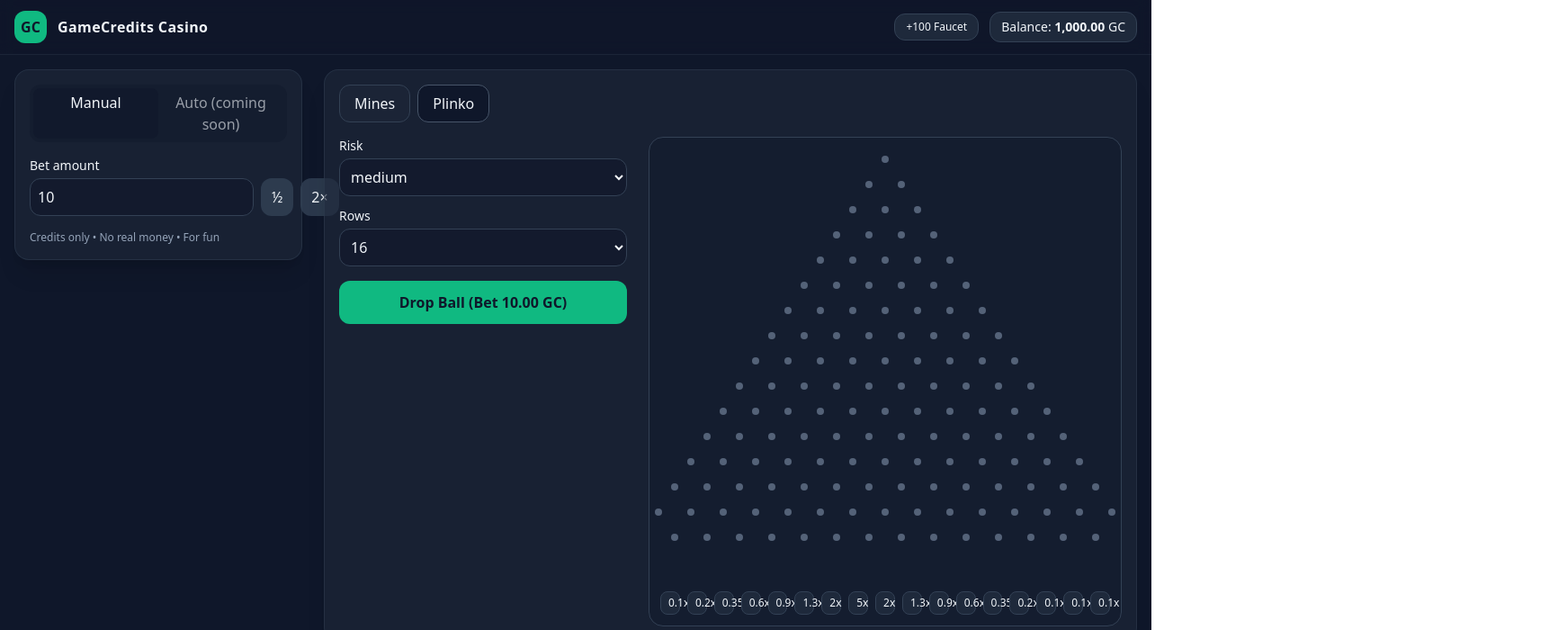
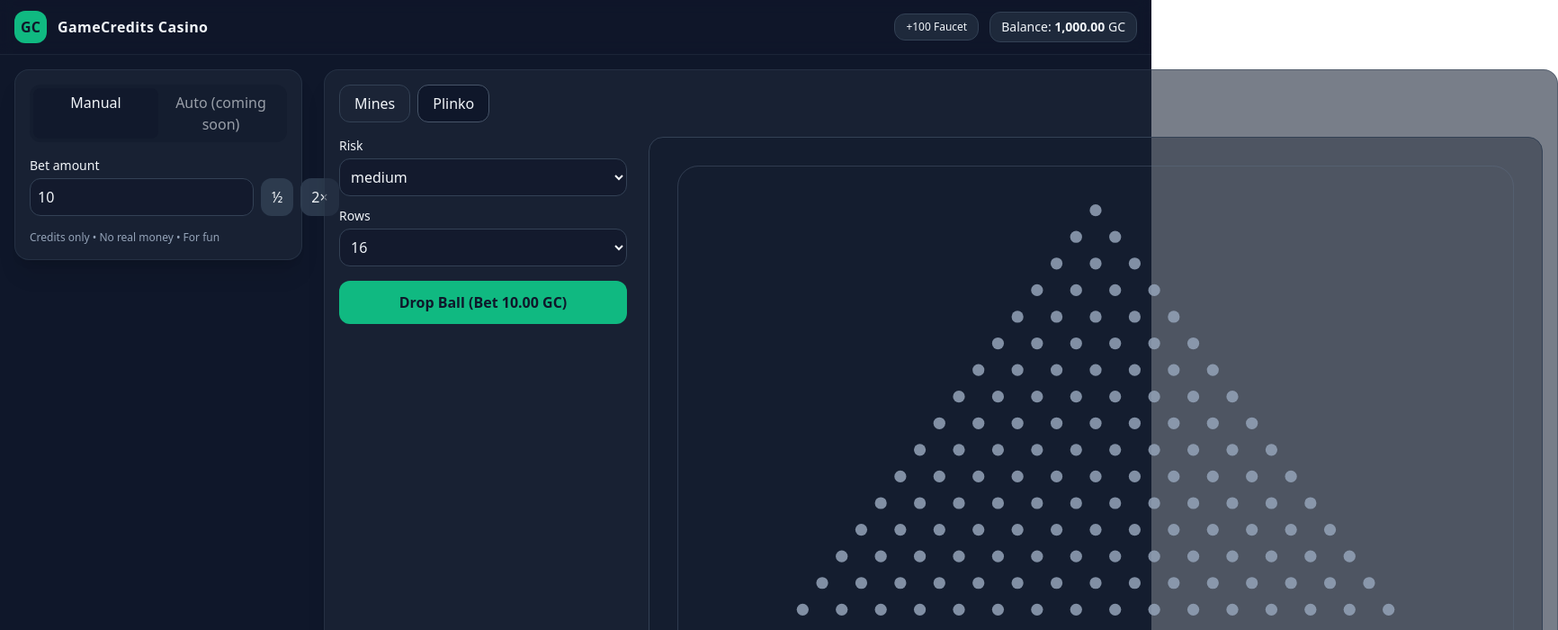
Before and after one commit to UciferAariz/sattamax, a React (Vite) app: page / in a window 1280 px wide. Both pictures are taken after a click on the button "Plinko". Shown: the top 700 px of the page at 90% size, 1732 px wide, since content can reach past the window. Built offline with nearby package versions, Linux system fonts and the light colour scheme.

Commit message:
Update App.jsx

```diff
--- a/src/App.jsx
+++ b/src/App.jsx
@@ -253,49 +253,44 @@ function Plinko({ bet, canBet, balance, setBalance }) {
   const [rows, setRows] = useState(16);
   const [risk, setRisk] = useState("medium");
   const multipliers = useMemo(
-    () => PLINKO_PRESETS[risk][rows] || PLINKO_PRESETS["medium"][16],
+    () => PLINKO_PRESETS[risk][rows] || PLINKO_PRESETS.medium[16],
     [risk, rows]
   );
+  const [lastWin, setLastWin] = useState(null);
+  const [ball, setBall] = useState(null); // {row,col,x,y,running}
 
-  // VISUAL LAYOUT
-  const PEG_R = 4;                      // peg radius (px)
-  const FIELD_W = 720;                  // board width (px)
-  const PEG_Y = 28;                     // vertical spacing between peg rows
-  const PEG_X = 36;                     // horizontal spacing between pegs
-  const BOTTOM_BAR = 72;                // space reserved for payout labels
-  const TOP_PAD = 24;                   // top padding
-  const BOARD_H = TOP_PAD + rows * PEG_Y + BOTTOM_BAR;
+  // --- Layout: use normalized units inside SVG (0..1000) and scale with viewBox
+  const VB_W = 1000;
+  const VB_H = 750;         // overall height of the SVG area
+  const PAD_X = 120;        // roomy left/right padding
+  const PAD_TOP = 60;       // roomy top padding
+  const PAD_BOTTOM = 220;   // reserve space for labels beneath the pegs
 
-  // Ball animation state
-  const [ball, setBall] = useState(null); // {row, col, x, y, running}
-  const [lastWin, setLastWin] = useState(null);
+  const pegYGap = (VB_H - PAD_TOP - PAD_BOTTOM) / (rows - 1);
+  const pegXGap = 46;       // horizontal distance between pegs on same row
+  const pegR = 7;           // peg radius
+  const ballR = 10;
 
-  // Compute X position for a given row/col (row has row+1 pegs)
+  // compute X of col on row (row has row+1 pegs)
   const xFor = (row, col) => {
     const count = row + 1;
-    const totalWidth = (count - 1) * PEG_X;
-    const left = (FIELD_W - totalWidth) / 2;
-    return left + col * PEG_X;
+    const rowWidth = (count - 1) * pegXGap;
+    const left = VB_W / 2 - rowWidth / 2;
+    return left + col * pegXGap;
   };
-  const yFor = (row) => TOP_PAD + row * PEG_Y;
+  const yFor = (row) => PAD_TOP + row * pegYGap;
 
-  // Start a drop
   const drop = () => {
     if (!canBet || ball?.running) return;
     setBalance((b) => b - bet);
 
-    // Start above row 0, middle between two pegs (like real plinko)
-    const startCol = 0; // we’ll advance on first tick
-    setBall({ row: -1, col: startCol, x: FIELD_W / 2, y: yFor(-1), running: true });
+    let r = -1;
+    let c = 0;
+    setBall({ row: r, col: c, x: VB_W / 2, y: PAD_TOP - 40, running: true });
 
-    // Step the ball down the tree
-    let r = -1;
-    let c = startCol;
-
-    const tick = () => {
+    const step = () => {
       r += 1;
       if (r >= rows) {
-        // landed — compute slot and payout
         const slot = Math.max(0, Math.min(multipliers.length - 1, c));
         const mult = multipliers[slot] ?? 0;
         const win = bet * mult;
@@ -304,24 +299,11 @@ function Plinko({ bet, canBet, balance, setBalance }) {
         setBall((b) => b && { ...b, running: false });
         return;
       }
-
-      // At each row we bounce left or right: increment col by 0 or 1
       c += Math.random() < 0.5 ? 0 : 1;
-
-      setBall({
-        row: r,
-        col: c,
-        x: xFor(r, c),              // center over the “gap” for next row
-        y: yFor(r),
-        running: true,
-      });
-
-      // Next step
-      setTimeout(tick, 160); // speed (ms between rows)
+      setBall({ row: r, col: c, x: xFor(r, c), y: yFor(r), running: true });
+      setTimeout(step, 160);
     };
-
-    // kickoff
-    setTimeout(tick, 160);
+    setTimeout(step, 160);
   };
 
   return (
@@ -336,9 +318,7 @@ function Plinko({ bet, canBet, balance, setBalance }) {
           disabled={ball?.running}
         >
           {["low", "medium", "high"].map((r) => (
-            <option key={r} value={r} className="capitalize">
-              {r}
-            </option>
+            <option key={r} value={r}>{r}</option>
           ))}
         </select>
 
@@ -349,11 +329,7 @@ function Plinko({ bet, canBet, balance, setBalance }) {
           onChange={(e) => setRows(Number(e.target.value))}
           disabled={ball?.running}
         >
-          {[8, 12, 16].map((n) => (
-            <option key={n} value={n}>
-              {n}
-            </option>
-          ))}
+          {[8, 12, 16].map((n) => <option key={n} value={n}>{n}</option>)}
         </select>
 
         <button
@@ -370,71 +346,53 @@ function Plinko({ bet, canBet, balance, setBalance }) {
 
         {lastWin && (
           <div className="mt-3 text-sm">
-            Last drop → Mult: <b>{lastWin.mult}x</b> • Won:{" "}
-            <b>{format(lastWin.win)} GC</b> • Slot #{lastWin.slot}
+            Last drop → Mult: <b>{lastWin.mult}x</b> • Won: <b>{format(lastWin.win)} GC</b> • Slot #{lastWin.slot}
           </div>
         )}
       </div>
 
-      {/* Board */}
+      {/* Board + labels */}
       <div className="flex flex-col items-center">
-        <div
-          className="relative w-full max-w-5xl bg-slate-900/40 rounded-2xl border border-slate-700 overflow-hidden"
-          style={{ height: BOARD_H }}
-        >
-          {/* Pegs */}
-          <div className="absolute inset-x-0" style={{ top: TOP_PAD }}>
+        <div className="w-full max-w-5xl rounded-2xl border border-slate-700 bg-slate-900/40 p-6">
+          {/* SVG board keeps big airy spacing like Stake */}
+          <svg
+            viewBox={`0 0 ${VB_W} ${VB_H}`}
+            className="w-full block rounded-xl"
+            style={{ display: "block" }}
+          >
+            {/* inner rounded panel */}
+            <rect x="8" y="8" width={VB_W - 16} height={VB_H - 16} rx="24" ry="24" fill="transparent" stroke="rgba(100,116,139,0.4)" />
+
+            {/* PEGS */}
             {Array.from({ length: rows }).map((_, r) => {
               const count = r + 1;
-              const rowLeft = (FIELD_W - (count - 1) * PEG_X) / 2;
-              return (
-                <div
-                  key={r}
-                  className="absolute left-1/2"
-                  style={{
-                    transform: `translateX(-50%) translateY(${r * PEG_Y}px)`,
-                    width: FIELD_W,
-                    height: PEG_Y,
-                  }}
-                >
-                  {Array.from({ length: count }).map((_, c) => (
-                    <div
-                      key={c}
-                      className="rounded-full bg-slate-500/80"
-                      style={{
-                        position: "absolute",
-                        width: PEG_R * 2,
-                        height: PEG_R * 2,
-                        left: rowLeft + c * PEG_X - PEG_R,
-                        top: -PEG_R,
-                      }}
-                    />
-                  ))}
-                </div>
-              );
+              return Array.from({ length: count }).map((_, c) => (
+                <circle
+                  key={`${r}-${c}`}
+                  cx={xFor(r, c)}
+                  cy={yFor(r)}
+                  r={pegR}
+                  fill="rgba(148,163,184,0.85)"
+                />
+              ));
             })}
-          </div>
 
-          {/* Ball */}
-          {ball && (
-            <div
-              className="absolute rounded-full bg-emerald-400 shadow"
-              style={{
-                width: 14,
-                height: 14,
-                left: (ball.x ?? FIELD_W / 2) - 7,
-                top: (ball.y ?? 0) - 7,
-                transition: "left 150ms linear, top 150ms linear",
-              }}
-            />
-          )}
+            {/* BALL */}
+            {ball && (
+              <circle
+                cx={ball.x}
+                cy={ball.y}
+                r={ballR}
+                fill="#34d399"
+                style={{ transition: "cx 150ms linear, cy 150ms linear" }}
+              />
+            )}
+          </svg>
 
-          {/* Payout labels as a grid to avoid overlap */}
+          {/* Payout chips — centered, roomy, never overlap */}
           <div
-            className="absolute bottom-0 left-0 right-0 p-3 grid gap-2"
-            style={{
-              gridTemplateColumns: `repeat(${multipliers.length}, minmax(0, 1fr))`,
-            }}
+            className="mt-4 grid gap-2"
+            style={{ gridTemplateColumns: `repeat(${multipliers.length}, minmax(48px, 1fr))` }}
           >
             {multipliers.map((m, i) => (
               <div
@@ -451,6 +409,7 @@ function Plinko({ bet, canBet, balance, setBalance }) {
   );
 }
 
+
 function Footer() {
   return (
     <div className="mt-10 pb-10 text-center text-xs text-slate-400">
```
